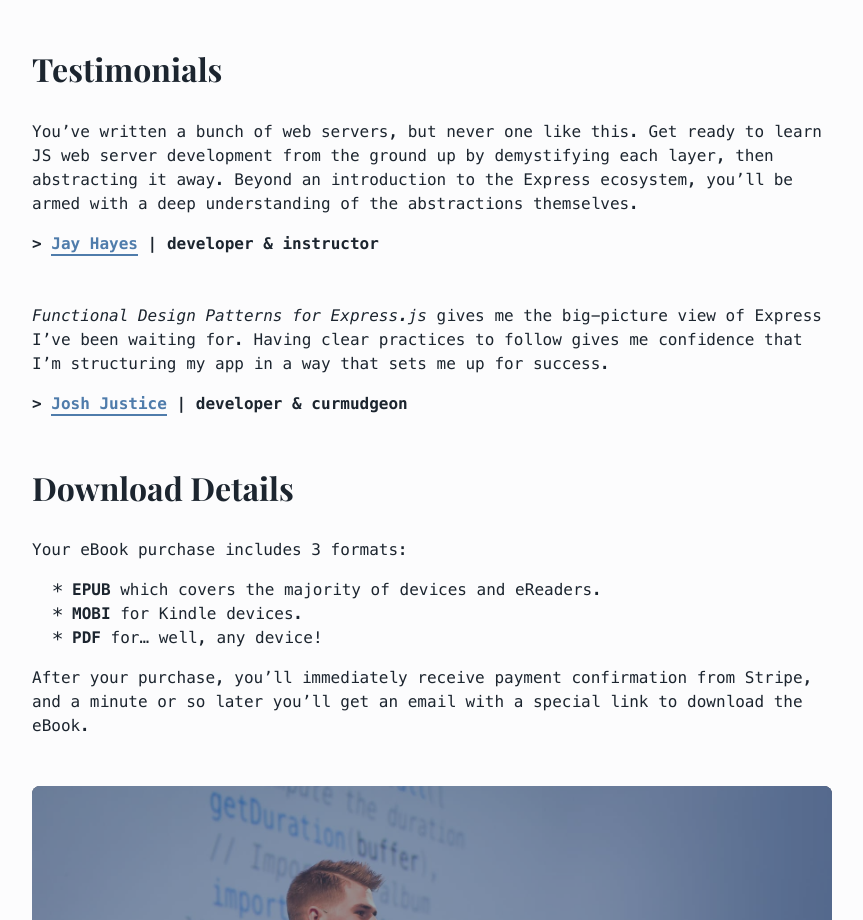
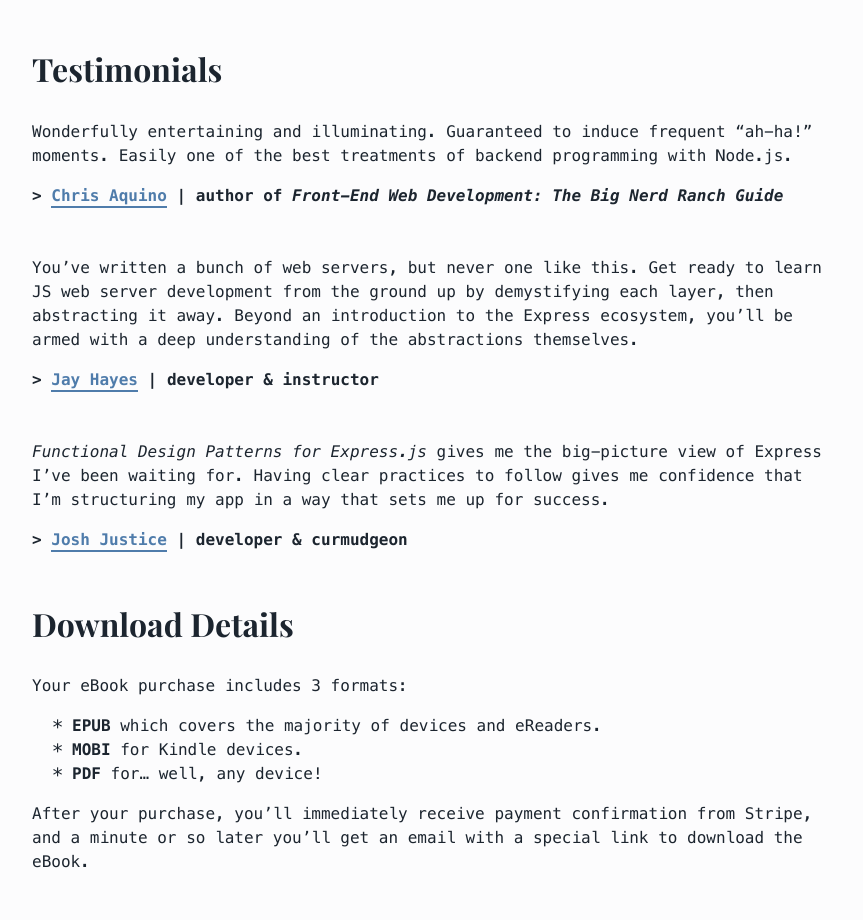
Before and after one commit to nybblr/jonathanleemartin.com, a website: page books/index.html in a window 1280 px wide. Shown: the part 892-1812 px from the top of the page, without its empty margins (208-1071 px from the left). Drawn offline with nearby package versions, Linux system fonts and the light colour scheme; a script that the page names is missing.

Commit message:
A new testimonial, woohoo!

```diff
--- a/books/index.html
+++ b/books/index.html
@@ -94,6 +94,13 @@
       <section class="book-copy book-testimonials">
         <h2 class="copy-header">Testimonials</h2>
         <blockquote class="testimonial">
+          <p class="testimonial-quote">Wonderfully entertaining and illuminating. Guaranteed to induce frequent “ah-ha!” moments. Easily one of the best treatments of backend programming with Node.js.</p>
+          <p class="testimonial-author">
+            &gt; <span class="author-name"><a href="https://radishmouse.com/">Chris Aquino</a></span> |
+            <span class="author-role">author of <em>Front-End Web Development: The Big Nerd Ranch Guide</em></span>
+          </p>
+        </blockquote>
+        <blockquote class="testimonial">
           <p class="testimonial-quote">You’ve written a bunch of web servers, but never one like this. Get ready to learn JS web server development from the ground up by demystifying each layer, then abstracting it away. Beyond an introduction to the Express ecosystem, you’ll be armed with a deep understanding of the abstractions themselves.</p>
           <p class="testimonial-author">
             &gt; <span class="author-name"><a href="https://iamvery.com/">Jay Hayes</a></span> |
```
